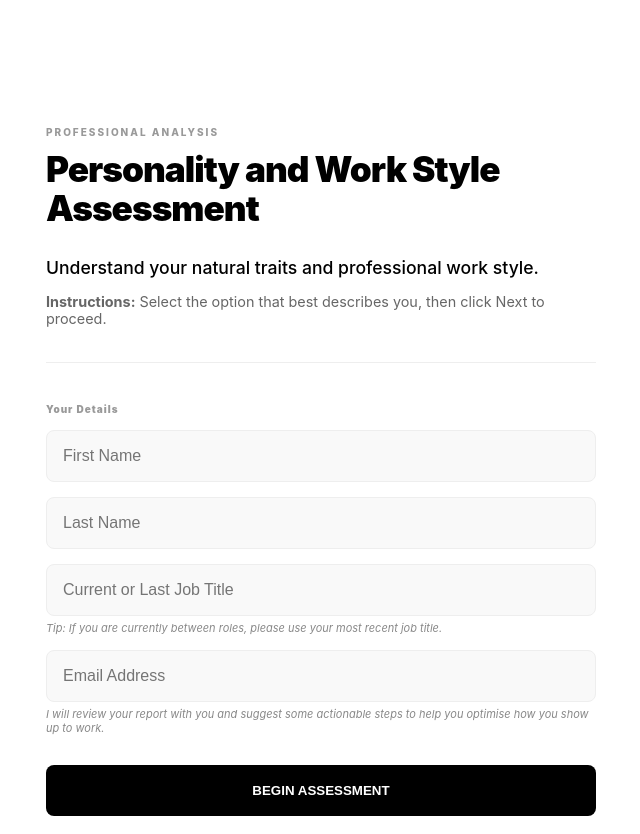
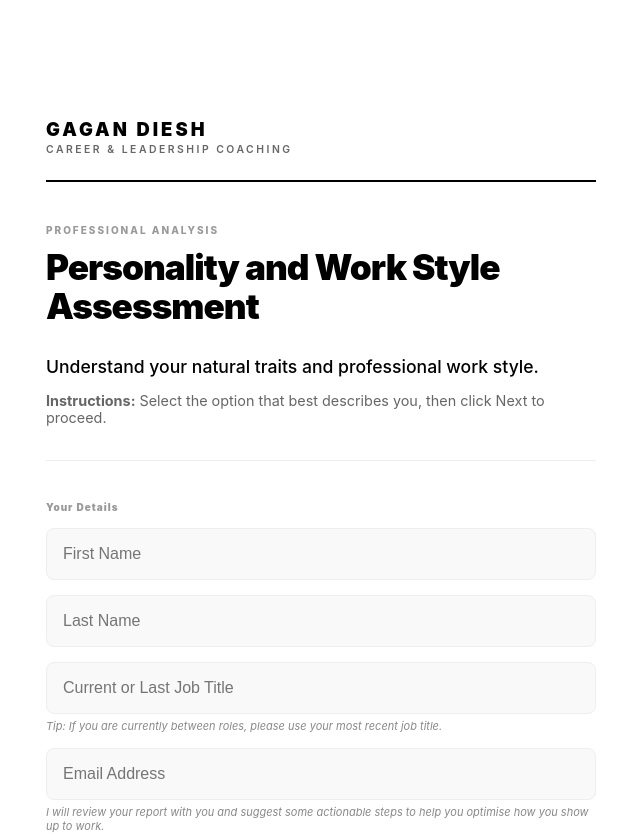
Before and after one commit to diesh/personality-app, a React (Vite) app: page /assessment in a window 1280 px wide. Shown: the top 834 px of the page, without its empty margins (319-959 px from the left). Built offline with nearby package versions, Linux system fonts and the light colour scheme.

Commit message:
add diesh.ca branding to intro screen

```diff
--- a/src/Assessment.jsx
+++ b/src/Assessment.jsx
@@ -210,6 +210,13 @@ const Assessment = () => {
   // OPENING SCREEN
   if (step === 0) return (
     <div style={styles.container}>
+
+      {/* Branding */}
+      <a href="https://diesh.ca/" target="_blank" rel="noreferrer" style={{ display: 'block', textDecoration: 'none', color: '#000', marginBottom: '36px', paddingBottom: '24px', borderBottom: '2px solid #000' }}>
+        <strong style={{ display: 'block', fontSize: '1.15rem', fontWeight: '900', letterSpacing: '3px', lineHeight: 1 }}>GAGAN DIESH</strong>
+        <span style={{ display: 'block', fontSize: '0.65rem', fontWeight: '600', letterSpacing: '2.5px', color: '#666', marginTop: '5px' }}>CAREER &amp; LEADERSHIP COACHING</span>
+      </a>
+
       <div style={styles.header}>
         <span style={styles.progress}>PROFESSIONAL ANALYSIS</span>
         <h2 style={styles.h1}>Personality and Work Style Assessment</h2>
```
